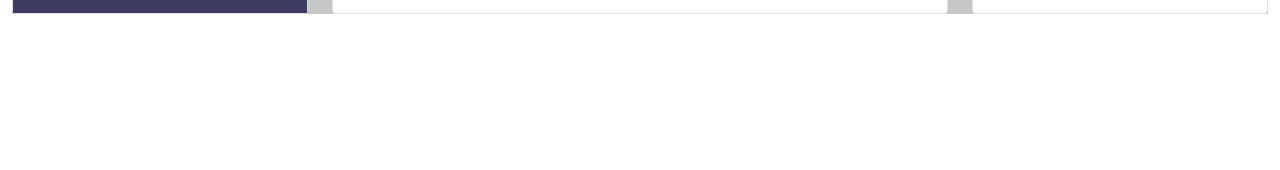
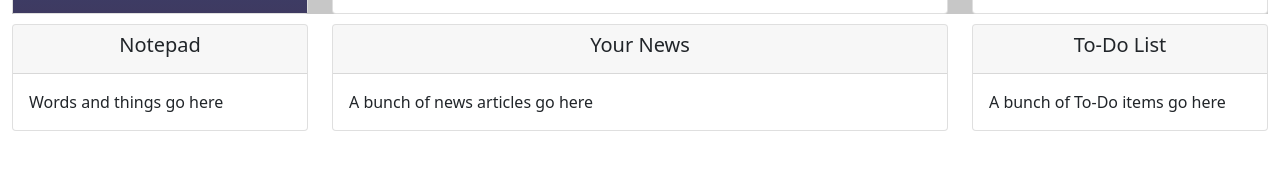
Before and after one commit to lockwolf/MyDash, a website: page index.html in a window 1280 px wide. Shown: the part 454-624 px from the top of the page. Drawn offline with nearby package versions, Linux system fonts and the light colour scheme.

Commit message:
Added Notepad, Your News & To-Do List card

```diff
--- a/css/styles.scss
+++ b/css/styles.scss
@@ -15,6 +15,10 @@ body{
     background-image: $color-navbar;
 }
 
+.row-content{
+    padding-top: 10px;
+}
+
 .navbar-brand{
     color: $color-header-text;
 }
@@ -26,20 +30,6 @@ body{
     background-color: $color-bg;
 }
 
-.stripe {
-    background-color: $color-sides;
-    height: 100px;
-    position: relative;
-}
-.stripe:before {
-    content:"";
-    background-color: $color-sides;
-    position: absolute;
-    height: 100%;
-    width: 4000px;
-    left: -2000px;
-    z-index: -1;
-}
 
 .schedule-item{
     height: 105px;
--- a/index.html
+++ b/index.html
@@ -144,6 +144,38 @@
             </div>
           </div>
         </div>
+        <div class="row row-content">
+          <div class="col-sm-12 col-md-3">
+            <div class="card" id="notepadCard">
+              <div class="card-header" id="notepadCardHeader">
+                <h5 class="text-center">Notepad</h5>
+              </div>
+              <div class="card-body" id="notepadCardBody">
+                Words and things go here
+              </div>
+            </div>
+          </div>
+          <div class="col-sm-12 col-md-6">
+            <div class="card" id="newsCard">
+              <div class="card-header" id="newsCardHeader">
+                <h5 class="text-center">Your News</h5>
+              </div>
+              <div class="card-body" id="newsCardBody">
+                A bunch of news articles go here
+              </div>
+            </div>
+          </div>
+          <div class="col-sm-12 col-md-3">
+            <div class="card" id="todoCard">
+              <div class="card-header" id="todoCardHeader">
+                <h5 class="text-center">To-Do List</h5>
+              </div>
+              <div class="card-body" id="todoCardBody">
+                A bunch of To-Do items go here
+              </div>
+            </div>
+          </div>
+        </div>
     </div>
 <!-- build:js js/main.js -->
 <script src="node_modules/jquery/dist/jquery.slim.min.js"></script>
```
Also changed, not shown: css/styles.css.
